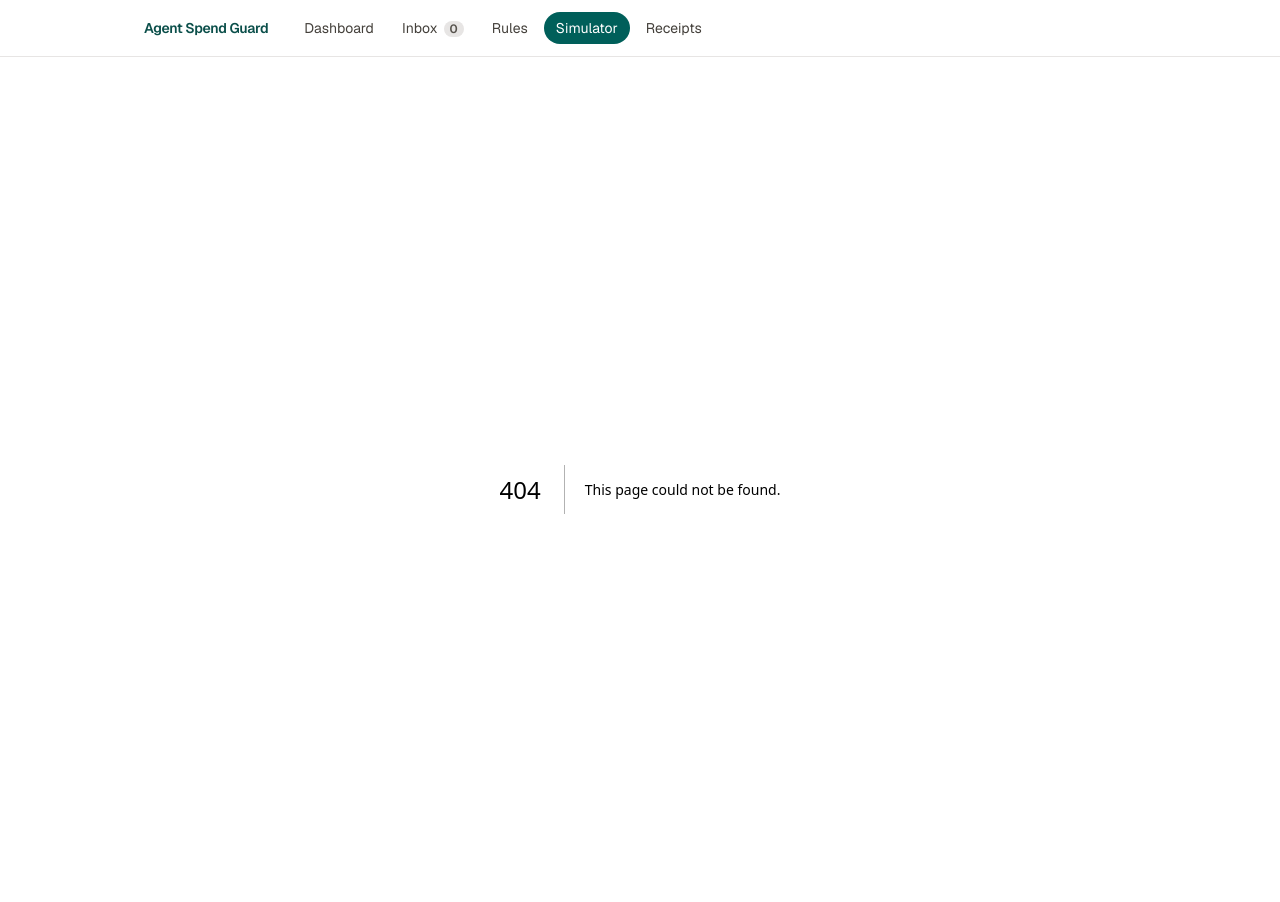
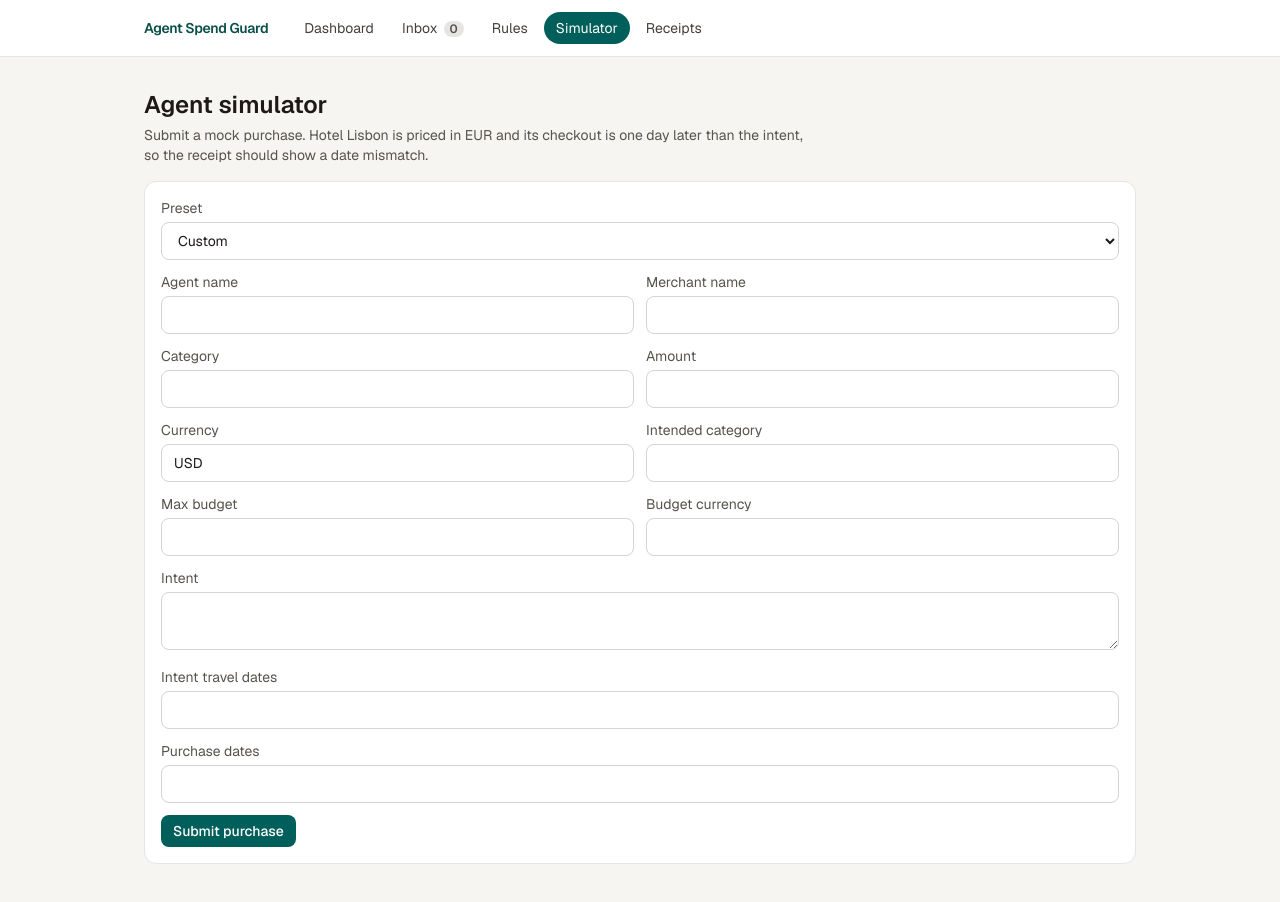
Before and after one commit to mdogradel/agent-spend-guard, a Next.js app: page /simulator in a window 1280 px wide. Before the commit this address had no page. Shown: the top 902 px of the page. Built offline with nearby package versions, Linux system fonts and the light colour scheme.

Commit message:
task 12.4: add agent simulator page
Co-authored-by: mdogradel <mdogradel@users.noreply.github.com>

```diff
--- /dev/null
+++ b/src/app/simulator/page.tsx
@@ -0,0 +1,18 @@
+'use client'
+
+import { SimulatorForm } from '@/components/SimulatorForm'
+
+export default function SimulatorPage() {
+  return (
+    <div className="space-y-4">
+      <header>
+        <h1 className="text-2xl font-semibold text-stone-900">Agent simulator</h1>
+        <p className="mt-1 max-w-2xl text-sm text-stone-600">
+          Submit a mock purchase. Hotel Lisbon is priced in EUR and its checkout is one day later
+          than the intent, so the receipt should show a date mismatch.
+        </p>
+      </header>
+      <SimulatorForm />
+    </div>
+  )
+}
```
Also changed, not shown: .kiro/specs/agent-spend-guard/tasks.md, 1 other file (tests, documents, lock files or other folders).
